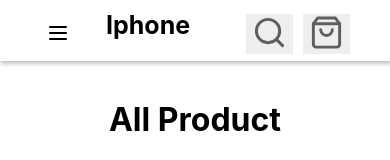
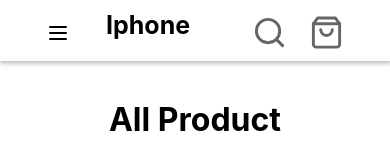
Before and after one commit to Vannchhai123456/web-apple, a React (Create React App) app: page / in a window 390 px wide. Shown: the top 160 px of the page. Built offline with nearby package versions, Linux system fonts and the light colour scheme.

Commit message:
Update App.css

```diff
--- a/src/App.css
+++ b/src/App.css
@@ -1704,6 +1704,7 @@
     right: 0px;
     border: none;
     position: absolute;
+    background-color:#eee;
   }
 nav .btnsearch {
     margin: 5px;
@@ -1724,7 +1725,6 @@
     cursor: pointer;
     margin-right: 10px;
       color:black;
-    background-color:#eee;
   }
 nav .h1{
   width: 10%;
```
